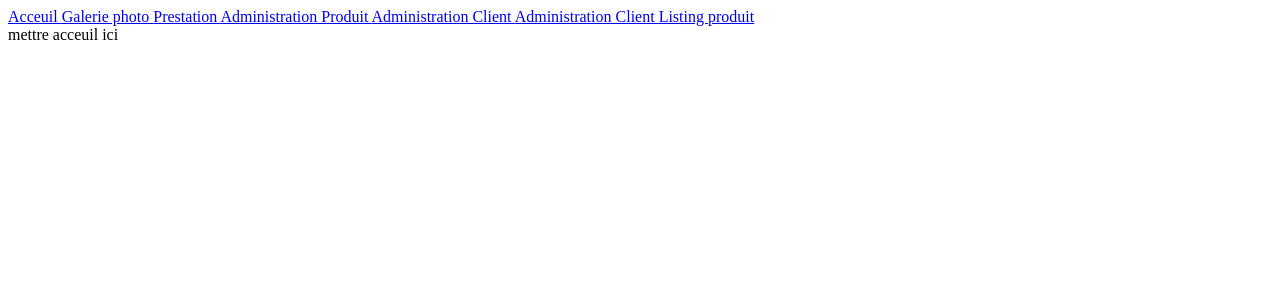
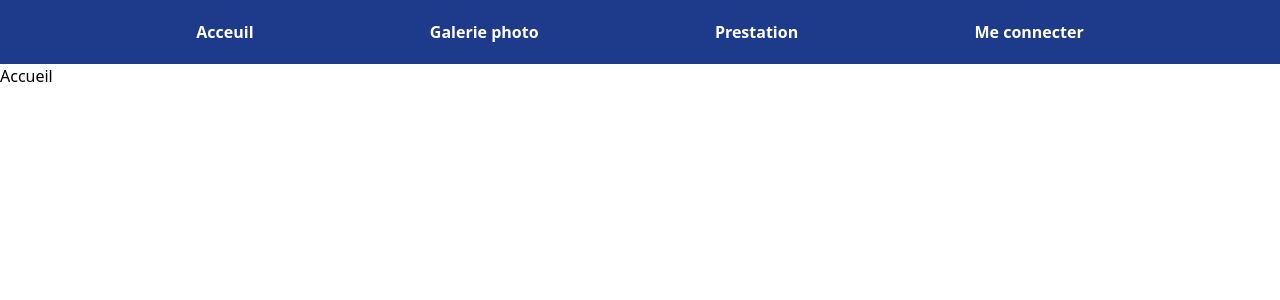
Before and after one commit to LucasTamaya/Celia, a PHP site: page /index.php in a window 1280 px wide. Shown: the top 300 px of the page. Run offline with PHP 8.4, Linux system fonts and the light colour scheme; some libraries are stand-ins or nearby versions.

Commit message:
updates navbar

```diff
--- a/class/page.class.php
+++ b/class/page.class.php
@@ -1,95 +1,91 @@
 <?php
-    class Page{
+class Page
+{
     private $header = '';
     private $footer = '';
     private $corps = '';
 
     // Constructeur
-        public function __construct($show_interface=true){
-            if($show_interface) {
+    public function __construct($show_interface = true)
+    {
+        if ($show_interface) {
             $this->build_header();
             $this->build_footer();
-            }else{
+        } else {
             $this->header = '<body>';
             $this->footer = '</body>';
         }
     }
 
-        public function build_content($html=''){
+    public function build_content($html = '')
+    {
         $this->corps = $html;
     }
 
-        public function show(){
+    public function show()
+    {
         echo $this->header;
         echo $this->corps;
         echo $this->footer;
     }
 
-        private function build_header(){
-            $this->header = '<body >';
-            $this->header.= '    <div>';
-            // Menu du site avec tous les liens vers les pages
+    // Header avec les liens de nos pages
+    private function build_header()
+    {
+        $this->header = '<body>';
+        $this->header .= '    <nav class="flex justify-evenly bg-blue-900 p-5">';
 
+        if (user_is_admin()) {
+            // Page administration_produits
+            $this->header .= '       <a class="text-white font-semibold" href="index.php?page=administration_produits">';
+            $this->header .= '           Administration Produit';
+            $this->header .= '       </a>';
+
+            // Page administration_clients
+            $this->header .= '       <a class="text-white font-semibold" href="index.php?page=administration_clients">';
+            $this->header .= '           Administration Client';
+            $this->header .= '       </a>';
+
+            // Page administration_photos
+            $this->header .= '       <a class="text-white font-semibold" href="index.php?page=administration_photos">';
+            $this->header .= '           Administration Photo';
+            $this->header .= '       </a>';
+
+            // Page listing_produit
+            $this->header .= '       <a class="text-white font-semibold" href="index.php?page=listing_produits">';
+            $this->header .= '           Listing produit';
+            $this->header .= '       </a>';
+        } else {
             // Accueil
-           // if(is_user_got_access('home')) {
-                $this->header .= '       <a href="index.php">';
+            $this->header .= '       <a class="text-white font-semibold" href="index.php">';
             $this->header .= '           Acceuil';
             $this->header .= '       </a>';
-         //   }
 
-            // Menu Galerie
-          //  if(is_user_got_access('galerie_photo')) {
-                $this->header .= '       <a href="index.php?page=galerie_photo">';
+            // Page Galerie
+            $this->header .= '       <a class="text-white font-semibold" href="index.php?page=galerie_photo">';
             $this->header .= '           Galerie photo';
             $this->header .= '       </a>';
-          //  }
 
-            // Menu Prestations
-           // if(is_user_got_access('prestation')) {
-                $this->header .= '       <a href="index.php?page=prestation">';
+            // Page Prestations
+            $this->header .= '       <a class="text-white font-semibold" href="index.php?page=prestation">';
             $this->header .= '           Prestation';
             $this->header .= '       </a>';
-          //  }
 
-            // Menu administration_produits
-           // if(is_user_got_access('administration_produits')) {
-                $this->header .= '       <a href="index.php?page=administration_produits">';
-                $this->header .= '           Administration Produit';
+            // Formulaire de connexion
+            $this->header .= '       <a class="text-white font-semibold" href="index.php?page=connexion">';
+            $this->header .= '           Me connecter';
             $this->header .= '       </a>';
-           // }
-
-            // Menu administration_clients
-           // if(is_user_got_access('administration_clients')) {
-                $this->header .= '       <a href="index.php?page=administration_clients">';
-                $this->header .= '           Administration Client';
-                $this->header .= '       </a>';
-           // }
-             // Menu administration_photos
-           // if(is_user_got_access('administration_photos')) {
-            $this->header .= '       <a href="index.php?page=administration_photos">';
-            $this->header .= '           Administration Client';
-            $this->header .= '       </a>';
-       // }
-           // Menu listing_produit
-           // if(is_user_got_access('listing_produit')) {
-            $this->header .= '       <a href="index.php?page=listing_produits">';
-            $this->header .= '           Listing produit';
-            $this->header .= '       </a>';
-       // }
-
-            $this->header.= '    </div>';
-            $this->header.= '    <div>';
-
+        }
+        $this->header .= '    </nav>';
     }
 
-        private function build_footer(){
+    private function build_footer()
+    {
         $this->footer = '    </div>';
-            $this->footer.= '    <div id="html_footer"> ';
+        $this->footer .= '    <div id="html_footer"> ';
         //    $this->footer.= '       '.$_SESSION[SESSION_NAME]['nom_user'].'<br/>';
         //   $this->footer.= '       <a href="index.php?page=logout">se deconnecter</a>';
-            $this->footer.= '    </div>';
-            $this->footer.= '</body>';
+        $this->footer .= '    </div>';
+        $this->footer .= '</body>';
     }
-
 }
-?>
--- a/func/func_common.php
+++ b/func/func_common.php
@@ -1,10 +1,10 @@
 <?php
-    // function is_user_got_access($mod){
-    //     $isAdmin = squery("SELECT 1 FROM t_user WHERE id=".$_SESSION[SESSION_NAME]['id_user']." AND isAdmin=1");
-    //     if($isAdmin)
-    //         return true;
-    //     $id_mod = squery("SELECT id FROM t_mod WHERE nom='".$mod."'");
-    //     $got_right = squery("SELECT 1 FROM t_user_mod WHERE fk_user=".$_SESSION[SESSION_NAME]['id_user']." AND fk_mod=".$id_mod);
-    //     return $got_right;
-    // }
-?>
+function user_is_admin()
+{
+    if (isset($_SESSION[SESSION_NAME]['id_user'])  && !empty($_SESSION[SESSION_NAME]['id_user'])) {
+        $isAdmin = squery("SELECT 1 FROM t_user WHERE id=" . $_SESSION[SESSION_NAME]['id_user'] . " AND isAdmin=1");
+        if ($isAdmin) {
+            return true;
+        }
+    }
+}
--- a/index.php
+++ b/index.php
@@ -3,32 +3,35 @@
 require 'inc/framework.php';
 
 // index.php?page=galerie
-    if(!empty($_GET['page']) && isset($page[$_GET['page']])){
+if (!empty($_GET['page']) && isset($page[$_GET['page']])) {
     $url_php = $page[$_GET['page']];
-    }else{
+} else {
     $url_php = $page['home'];
 }
 // $url_php = 'mod/galerie/galerie.php
 
-    $url_php_header = str_replace('.php','_header.php', $url_php);
+$url_php_header = str_replace('.php', '_header.php', $url_php);
 // $url_php = 'mod/galerie/galerie_header.php';
 
 // $url_php_header = 'mod/galerie/galerie_header.php
-    if(is_file($url_php_header)) {
+if (is_file($url_php_header)) {
     include $url_php_header;
 }
 ?>
 <html>
+
 <head>
+
+    <script src="https://cdn.tailwindcss.com"></script>
 
     <?php
     // Gestion du fichier _head
-            $url_php_head = str_replace('.php','_head.php', $url_php);
+    $url_php_head = str_replace('.php', '_head.php', $url_php);
     // $url_php_head = 'mod/galerie/galerie_head.php';
-            if(is_file($url_php_head)) {
+    if (is_file($url_php_head)) {
         include $url_php_head;
-            }else{
-                echo '<title>'.$TITLE.'</title>';
+    } else {
+        echo '<title>' . $TITLE . '</title>';
     }
     ?>
 </head>
@@ -42,4 +45,5 @@
 
 
 </body>
+
 </html>
--- a/mod/galerie_photo/galerie_head_photo.php
+++ b/mod/galerie_photo/galerie_head_photo.php
@@ -1,2 +1 @@
-<title> <?php echo $TITLE; ?> - Page Listing Pays </title>
-<link rel="stylesheet" type="text/css" href="css/galerie_photo.css"/>
+<title>Galerie photo</title>
--- a/mod/home/home.php
+++ b/mod/home/home.php
@@ -2,5 +2,3 @@
     $ma_page = new Page();
     $ma_page->build_content($html);
     $ma_page->show();
-
-?>
--- a/mod/home/home_header.php
+++ b/mod/home/home_header.php
@@ -1,3 +1,2 @@
 <?php
-    $html='mettre acceuil ici'
-?>
+$html = '<h1>Accueil</h1>';
```
Also changed, not shown: mod/galerie_photo/galerie_photo_header.php (+14 -17 lines), images/galerie_image/img_636ca15926e5f.jpg (deleted), images/galerie_image/img_636ca19732bd2.jpg (deleted). Lines whose indentation alone changed are shown as unchanged.
